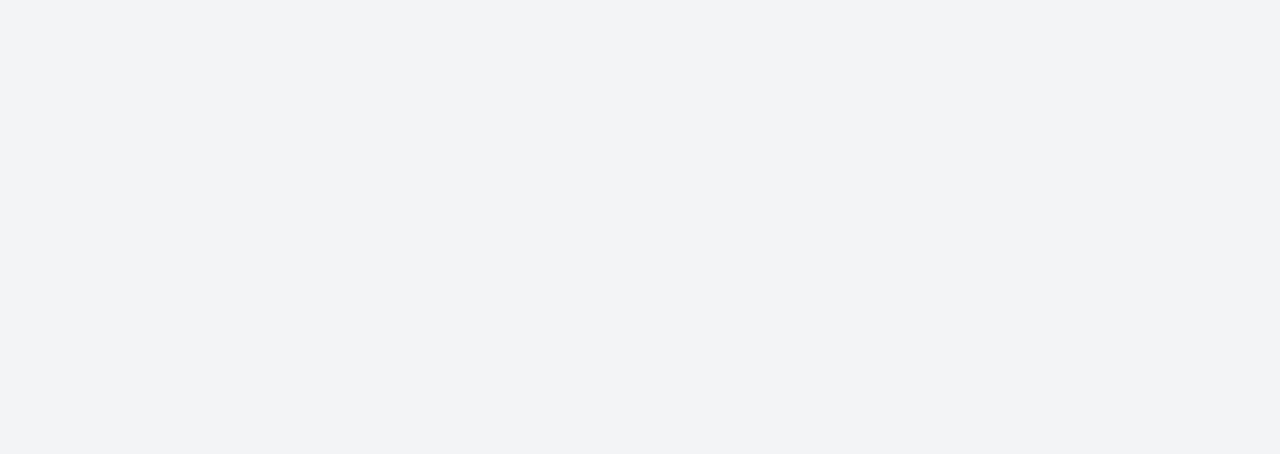
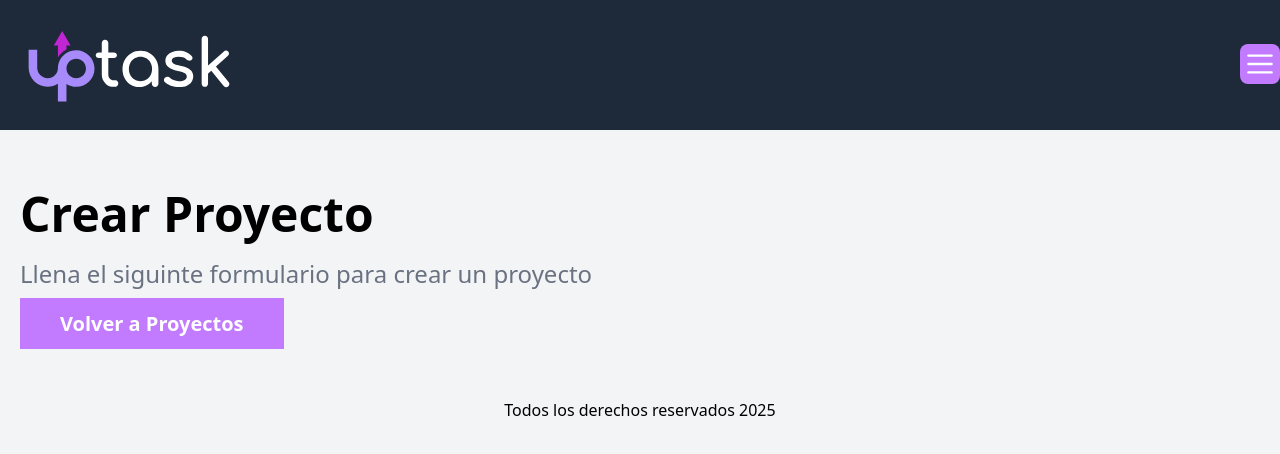
Before and after one commit to javiDEV-entei/javiDEV-entei-uptask-admin-de-proyectos-MERN-frontend, a React (Vite) app: page /projects/create in a window 1280 px wide. Before the commit this address had no page. Shown: the top 454 px of the page. Built offline with nearby package versions, Linux system fonts and the light colour scheme.

Commit message:
pagina de projectos creada
se creo la vista para la pagina proyectos y se implemento la navegacion entre dicha vista y el dashboard principal

```diff
--- a/package.json
+++ b/package.json
@@ -10,6 +10,8 @@
     "preview": "vite preview"
   },
   "dependencies": {
+    "@headlessui/react": "^2.2.7",
+    "@heroicons/react": "^2.2.0",
     "@tailwindcss/vite": "^4.1.12",
     "react": "^19.1.1",
     "react-dom": "^19.1.1",
@@ -18,6 +20,7 @@
   },
   "devDependencies": {
     "@eslint/js": "^9.33.0",
+    "@types/node": "^24.3.0",
     "@types/react": "^19.1.10",
     "@types/react-dom": "^19.1.7",
     "@vitejs/plugin-react-swc": "^4.0.0",
--- /dev/null
+++ b/src/components/Logo.tsx
@@ -0,0 +1,7 @@
+import React from 'react'
+
+export default function Logo() {
+  return (
+    <img src='/logo.svg' alt='Logotipo Uptask'/>
+  )
+}
--- /dev/null
+++ b/src/components/NavMenu.tsx
@@ -0,0 +1,46 @@
+import { Fragment } from 'react'
+import { Popover, Transition } from '@headlessui/react'
+import { Bars3Icon } from '@heroicons/react/20/solid'
+import { Link } from 'react-router-dom'
+
+export default function NavMenu() {
+
+  return (
+    <Popover className="relative">
+      <Popover.Button className="inline-flex items-center gap-x-1 text-sm font-semibold leading-6 p-1 rounded-lg bg-purple-400">
+        <Bars3Icon className='w-8 h-8 text-white ' />
+      </Popover.Button>
+
+      <Transition
+        as={Fragment}
+        enter="transition ease-out duration-200"
+        enterFrom="opacity-0 translate-y-1"
+        enterTo="opacity-100 translate-y-0"
+        leave="transition ease-in duration-150"
+        leaveFrom="opacity-100 translate-y-0"
+        leaveTo="opacity-0 translate-y-1"
+      >
+        <Popover.Panel className="absolute left-1/2 z-10 mt-5 flex w-screen lg:max-w-min -translate-x-1/2 lg:-translate-x-48">
+          <div className="w-full lg:w-56 shrink rounded-xl bg-white p-4 text-sm font-semibold leading-6 text-gray-900 shadow-lg ring-1 ring-gray-900/5">
+            <p className='text-center'>Hola: Usuario</p>
+            <Link
+              to='/profile'
+              className='block p-2 hover:text-purple-950'
+            >Mi Perfil</Link>
+            <Link
+              to='/'
+              className='block p-2 hover:text-purple-950'
+            >Mis Proyectos</Link>
+            <button
+              className='block p-2 hover:text-purple-950'
+              type='button'
+              onClick={() => { }}
+            >
+              Cerrar Sesión
+            </button>
+          </div>
+        </Popover.Panel>
+      </Transition>
+    </Popover>
+  )
+}
--- a/src/layouts/AppLayout.tsx
+++ b/src/layouts/AppLayout.tsx
@@ -1,11 +1,32 @@
 import {Outlet} from 'react-router-dom'
+import Logo from '@/components/Logo'
+import NavMenu from '@/components/NavMenu'
 
 export default function AppLayout() {
   return (
       <>
-      <div>AppLayout</div>
+        <header className=' bg-gray-800 py-5'>
+            <div className=' max-w-screen-2xl mx-auto flex flex-col lg:flex-row justify-between items-center'>
+                <div className='w-64'>
+                    <Logo/>
 
-      <Outlet/>
+                </div>
+                    <NavMenu/>
+            </div>
+
+        </header>
+        <section className='max-w-screen-2xl mx-auto mt-10 p-5'>
+            <Outlet/>
+
+        </section>
+        <footer className=' py-5'>
+            <p className=' text-center'>
+                Todos los derechos reservados {new Date().getFullYear()}
+
+            </p>
+
+        </footer>
+
 
     </>
   )
--- a/src/router.tsx
+++ b/src/router.tsx
@@ -1,6 +1,7 @@
 import { BrowserRouter, Routes, Route } from 'react-router-dom'
-import AppLayout from './layouts/AppLayout'
-import DashbordView from './views/DashbordView'
+import AppLayout from '@/layouts/AppLayout'
+import DashbordView from '@/views/DashbordView'
+import CreateProjectView from './views/projects/CreateProjectView'
 
 export default function Router (){
 
@@ -10,6 +11,7 @@
             <Routes>
                 <Route element={<AppLayout/>}>
                     <Route path='/' element={<DashbordView/>} index />
+                    <Route path='/projects/create' element={<CreateProjectView/>}/>
 
                 </Route>
             </Routes>
--- a/src/views/DashbordView.tsx
+++ b/src/views/DashbordView.tsx
@@ -1,7 +1,16 @@
-import React from 'react'
+import {Link} from 'react-router-dom'
 
 export default function DashbordView() {
   return (
-    <div>DashbordView</div>
+        <>
+          <h1 className="text-5xl font-black">Mis Proyectos</h1>
+          <p className="text-2xl font-light text-gray-500 mt-5">Maneja y addministra tus projectos</p>
+
+          <nav className='my-5'>
+              <Link className=' bg-purple-400 hover:bg-purple-500 px-10 py-3 text-white text-xl font-bold cursor-pointer transition-colors'
+              to='/projects/create'>
+              Nuevo Proyecto</Link>
+          </nav>
+        </>
   )
 }
--- /dev/null
+++ b/src/views/projects/CreateProjectView.tsx
@@ -0,0 +1,16 @@
+import {Link} from 'react-router-dom'
+
+export default function CreateProjectView() {
+  return (
+    <>
+        <h1 className="text-5xl font-black">Crear Proyecto</h1>
+          <p className="text-2xl font-light text-gray-500 mt-5">Llena el siguinte formulario para crear un proyecto</p>
+
+          <nav className='my-5'>
+              <Link className=' bg-purple-400 hover:bg-purple-500 px-10 py-3 text-white text-xl font-bold cursor-pointer transition-colors'
+              to='/'>
+              Volver a Proyectos</Link>
+          </nav>
+    </>
+  )
+}
--- a/tsconfig.app.json
+++ b/tsconfig.app.json
@@ -6,6 +6,12 @@
     "lib": ["ES2022", "DOM", "DOM.Iterable"],
     "module": "ESNext",
     "skipLibCheck": true,
+    "baseUrl": "src",
+    "paths": {
+      "@/components/*": ["components/*"],
+      "@/views/*": ["views/*"],
+      "@/layouts/*": ["layouts/*"]
+    },
 
     /* Bundler mode */
     "moduleResolution": "bundler",
--- a/vite.config.ts
+++ b/vite.config.ts
@@ -1,6 +1,12 @@
 import { defineConfig } from 'vite'
+import { fileURLToPath, URL} from 'node:url'
 import tailwindcss from '@tailwindcss/vite'
 
 export default defineConfig({
   plugins: [tailwindcss()],
+  resolve:{
+    alias:{
+      '@' : fileURLToPath(new URL('./src', import.meta.url))
+    }
+  }
 })
```
Also changed, not shown: 1 other file (tests, documents, lock files or other folders).
